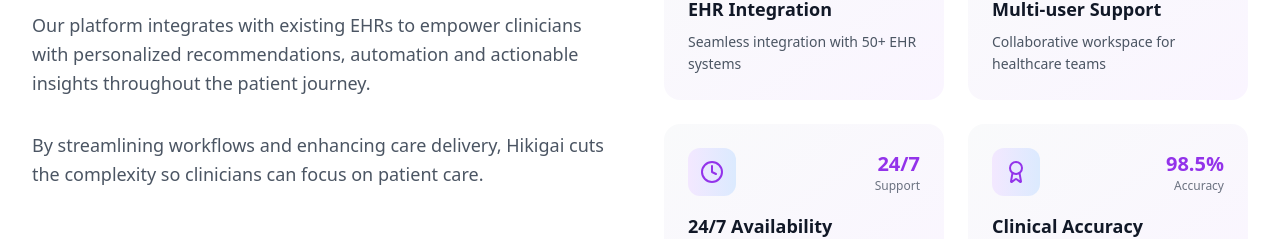
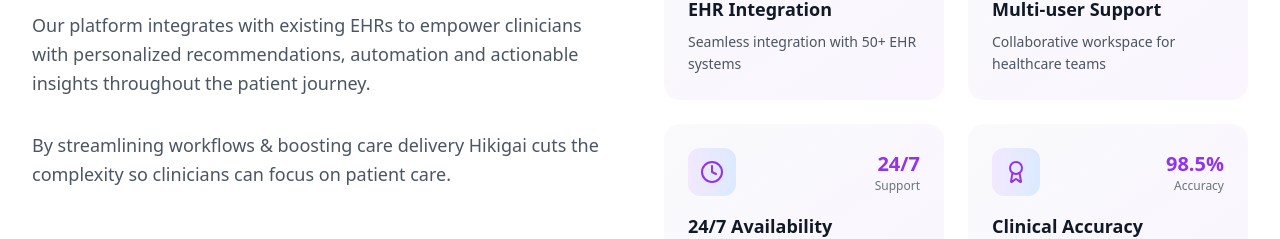
Before and after one commit to sagar-vadnala/aura-health-web-75, a React (Vite) app: page / in a window 1280 px wide. Shown: the part 3114-3353 px from the top of the page. Built offline with nearby package versions, Linux system fonts and the light colour scheme.

Commit message:
Visual edit in Lovable
Edited UI in Lovable

```diff
--- a/src/components/PlatformHighlights.tsx
+++ b/src/components/PlatformHighlights.tsx
@@ -47,7 +47,7 @@ const PlatformHighlights = () => {
             </h2>
             <p className="text-xl text-gray-600 mb-8 leading-relaxed text-left">Hikigai Platform uses the power of Large Action Models & Knowledge Graphs to give a 360° view of patient's health enriched with medical insights.</p>
             <p className="text-lg text-gray-600 mb-8 leading-relaxed">Our platform integrates with existing EHRs to empower clinicians with personalized recommendations, automation and actionable insights throughout the patient journey.</p>
-            <p className="text-lg text-gray-600 leading-relaxed">By streamlining workflows and enhancing care delivery, Hikigai cuts the complexity so clinicians can focus on patient care.</p>
+            <p className="text-lg text-gray-600 leading-relaxed">By streamlining workflows &amp; boosting care delivery Hikigai cuts the complexity so clinicians can focus on patient care.</p>
           </div>
 
           {/* Right Column - Highlights Grid */}
```
